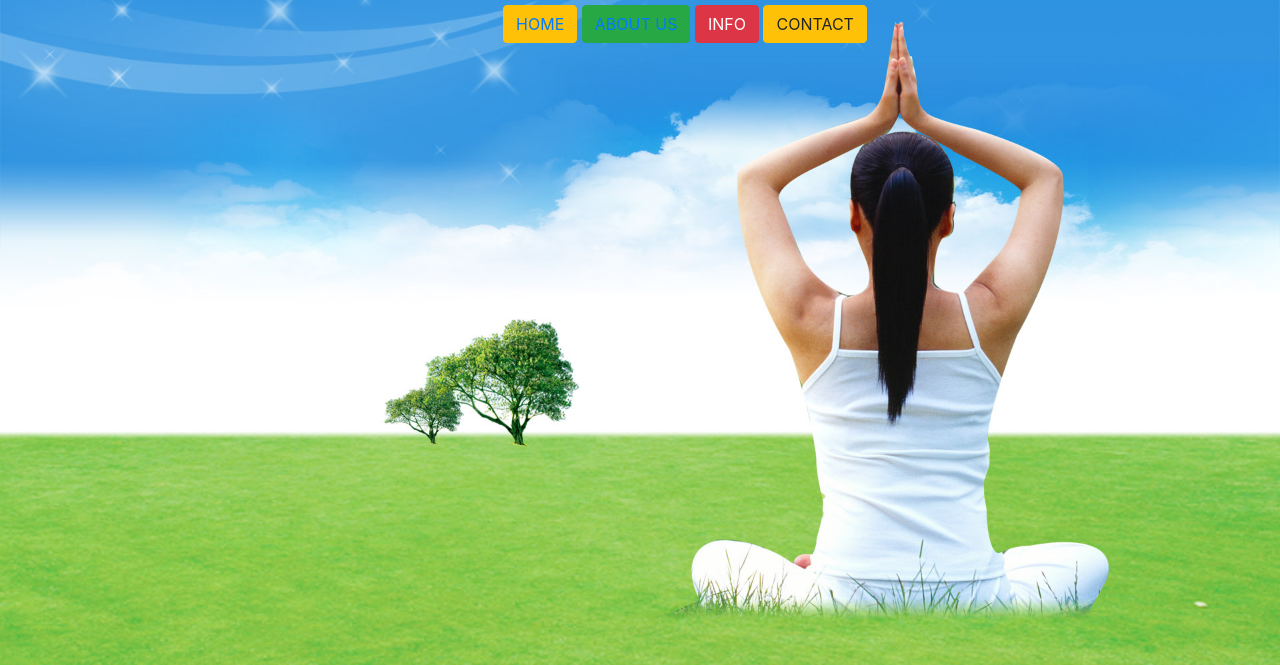
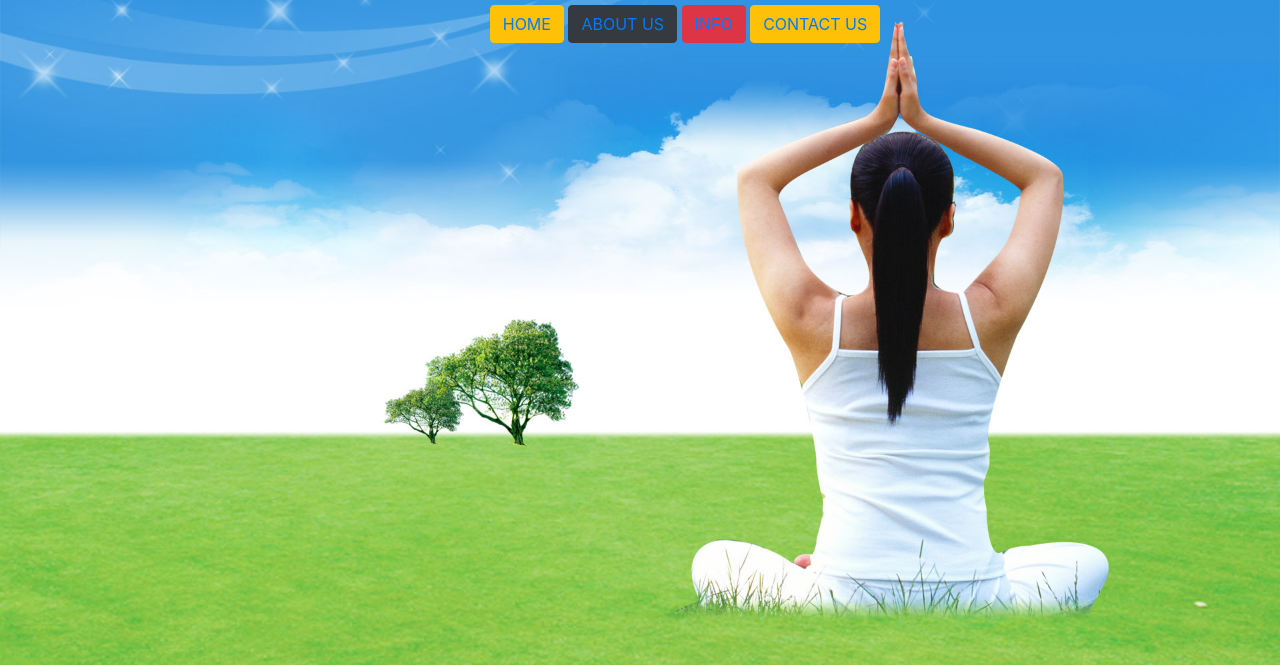
Before and after one commit to poweryog/poweryoga, a plain HTML site: page index.html in a window 1280 px wide. Shown: the part 135-800 px from the top of the page. Drawn offline with nearby package versions, Linux system fonts and the light colour scheme.

Commit message:
Update index.html

```diff
--- a/index.html
+++ b/index.html
@@ -14,10 +14,9 @@
 
 		<p>
 <button type="button" class="btn btn-warning"><a href="yoga1.html">HOME</a></button>
-<button type="button" class="btn btn-success"><a href="about.html">ABOUT US</a></button>
-<button type="button" class="btn btn-danger">INFO</button>
-<button type="button" class="btn btn-warning">CONTACT</button>
-
+<button type="button" class="btn btn-dark"><a href="about.html">ABOUT US</a></button>
+<button type="button" class="btn btn-danger"><a href="info.html">INFO</a></button>
+<button type="button" class="btn btn-warning"><a href="contact.html">CONTACT US</a></button>
 
 </p>
 
```
